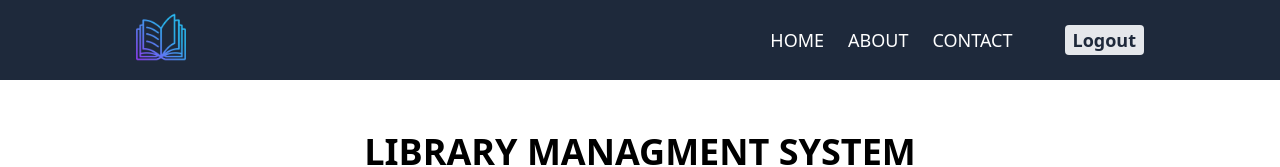
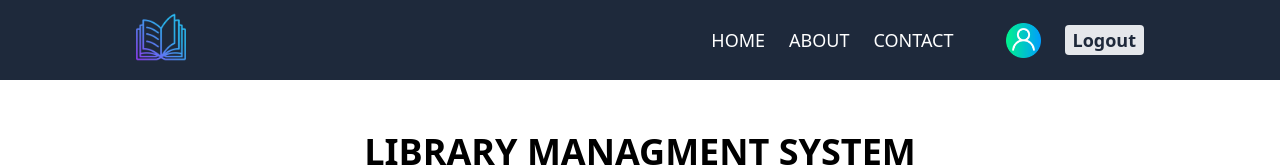
Before and after one commit to Tashfeen-Chohan/LIBRARY-Frontend, a React (Vite) app: page / in a window 1280 px wide. Shown: the top 167 px of the page. Built offline with nearby package versions, Linux system fonts and the light colour scheme; no server answers; sample sign-in values are in the browser's storage.

Commit message:
User icon added on Laptop devices

```diff
--- a/src/components/Navbar.jsx
+++ b/src/components/Navbar.jsx
@@ -25,8 +25,7 @@ export default function Navbar() {
               <img src={Logo} alt="Logo" width={50} />
             </a>
 
-            {/* USER INFORMATION */}
-            {/* MOBILE LOGOUT BUTTON */}
+            {/* MOBILE LOGOUT & USER ICON  */}
             <div className="flex justify-center items-center gap-5 ml-20">
               <img src={User} alt="User" className="lg:hidden h-7 w-7" />
               <button onClick={logout} className="lg:hidden bg-gray-200 rounded font-bold text-slate-800 px-2 py-[2px] hover:bg-white transition-colors duration-300">Logout</button>
@@ -59,7 +58,10 @@ export default function Navbar() {
                 CONTACT
               </li>
             </ul>
-            <button onClick={logout} className="hidden lg:inline-block ml-10 bg-gray-200 rounded text-lg font-bold text-slate-800 px-2 py-[1px] hover:bg-white transition-colors duration-300">Logout</button>
+            <div className="flex justify-center items-center gap-6 ml-10">
+              <img src={User} alt="User Icon" width={35} />
+              <button onClick={logout} className="hidden lg:inline-block bg-gray-200 rounded text-lg font-bold text-slate-800 px-2 py-[1px] hover:bg-white transition-colors duration-300">Logout</button>
+            </div>
           </div>
 
         </div>
```
